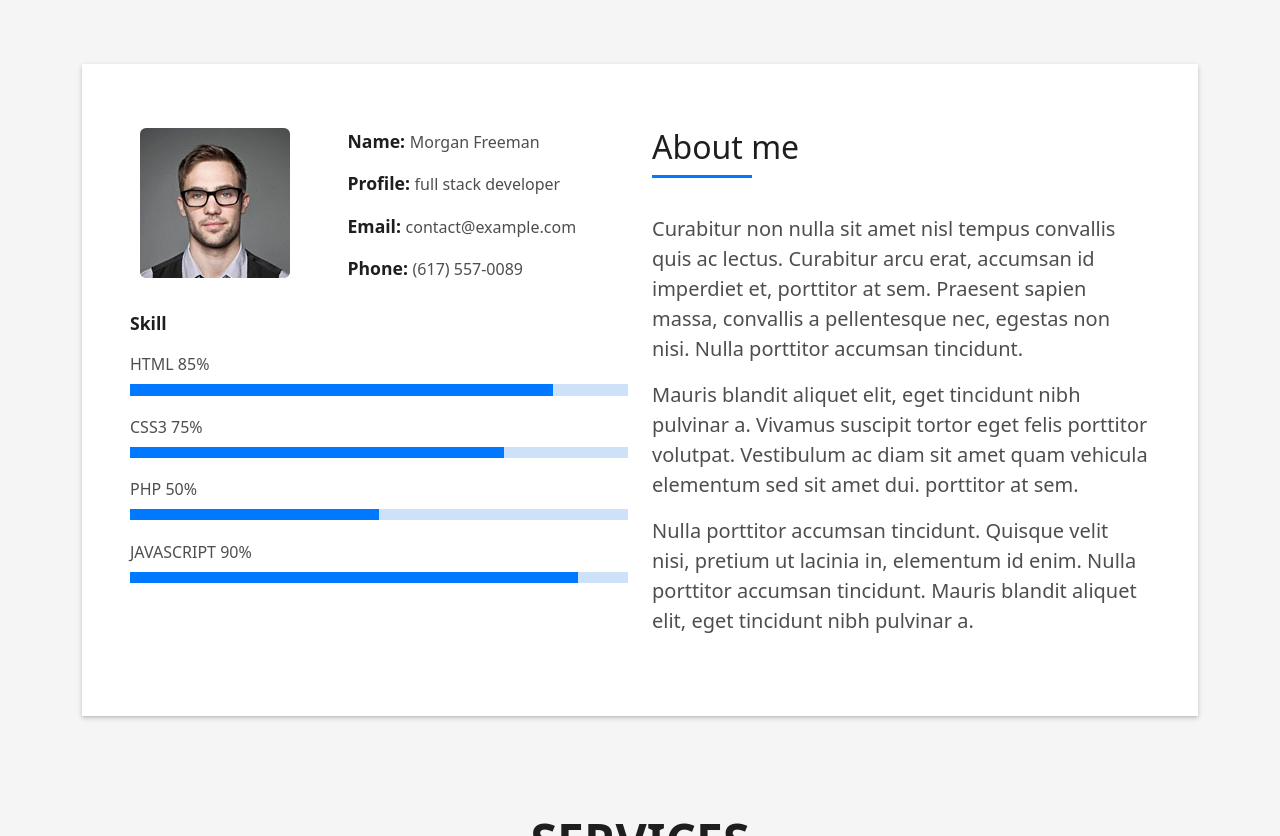
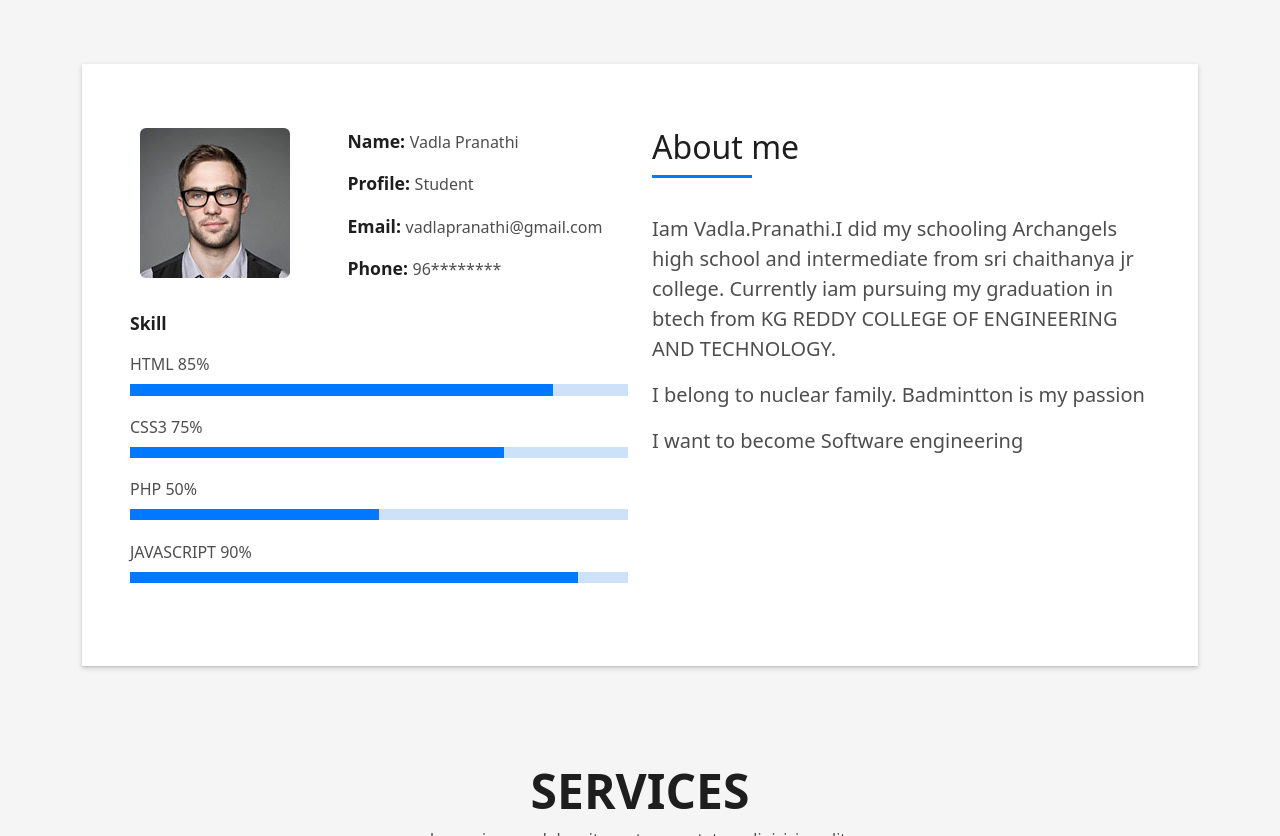
Before and after one commit to Pranathi1708/pranathi, a plain HTML site: page index.html in a window 1280 px wide. Shown: the part 800-1636 px from the top of the page. Drawn offline with Linux system fonts and the light colour scheme.

Commit message:
Update index.html

```diff
--- a/index.html
+++ b/index.html
@@ -80,7 +80,7 @@
         <div class="container">
           <!--<p class="display-6 color-d">Hello, world!</p>-->
           <h1 class="hero-title mb-4">I am Morgan Freeman</h1>
-          <p class="hero-subtitle"><span class="typed" data-typed-items="Designer, Developer, Freelancer, Photographer"></span></p>
+          <p class="hero-subtitle"><span class="typed" data-typed-items="Student"></span></p>
           <!-- <p class="pt-3"><a class="btn btn-primary btn js-scroll px-4" href="#about" role="button">Learn More</a></p> -->
         </div>
       </div>
@@ -105,10 +105,10 @@
                     </div>
                     <div class="col-sm-6 col-md-7">
                       <div class="about-info">
-                        <p><span class="title-s">Name: </span> <span>Morgan Freeman</span></p>
-                        <p><span class="title-s">Profile: </span> <span>full stack developer</span></p>
-                        <p><span class="title-s">Email: </span> <span>contact@example.com</span></p>
-                        <p><span class="title-s">Phone: </span> <span>(617) 557-0089</span></p>
+                        <p><span class="title-s">Name: </span> <span>Vadla Pranathi</span></p>
+                        <p><span class="title-s">Profile: </span> <span>Student</span></p>
+                        <p><span class="title-s">Email: </span> <span>vadlapranathi@gmail.com</span></p>
+                        <p><span class="title-s">Phone: </span> <span>96********</span></p>
                       </div>
                     </div>
                   </div>
@@ -140,20 +140,16 @@
                       </h5>
                     </div>
                     <p class="lead">
-                      Curabitur non nulla sit amet nisl tempus convallis quis ac lectus. Curabitur arcu erat, accumsan id
-                      imperdiet et, porttitor
-                      at sem. Praesent sapien massa, convallis a pellentesque nec, egestas non nisi. Nulla
-                      porttitor accumsan tincidunt.
+                      Iam Vadla.Pranathi.I did my schooling Archangels high school and intermediate from sri chaithanya jr college. Currently iam pursuing my graduation in btech
+                      from KG REDDY COLLEGE OF ENGINEERING AND TECHNOLOGY.
+
+
                     </p>
                     <p class="lead">
-                      Mauris blandit aliquet elit, eget tincidunt nibh pulvinar a. Vivamus suscipit tortor eget felis
-                      porttitor volutpat. Vestibulum
-                      ac diam sit amet quam vehicula elementum sed sit amet dui. porttitor at sem.
+                      I belong to nuclear family. Badmintton is my passion
                     </p>
                     <p class="lead">
-                      Nulla porttitor accumsan tincidunt. Quisque velit nisi, pretium ut lacinia in, elementum id enim.
-                      Nulla porttitor accumsan
-                      tincidunt. Mauris blandit aliquet elit, eget tincidunt nibh pulvinar a.
+                      I want to become Software engineering
                     </p>
                   </div>
                 </div>
```
